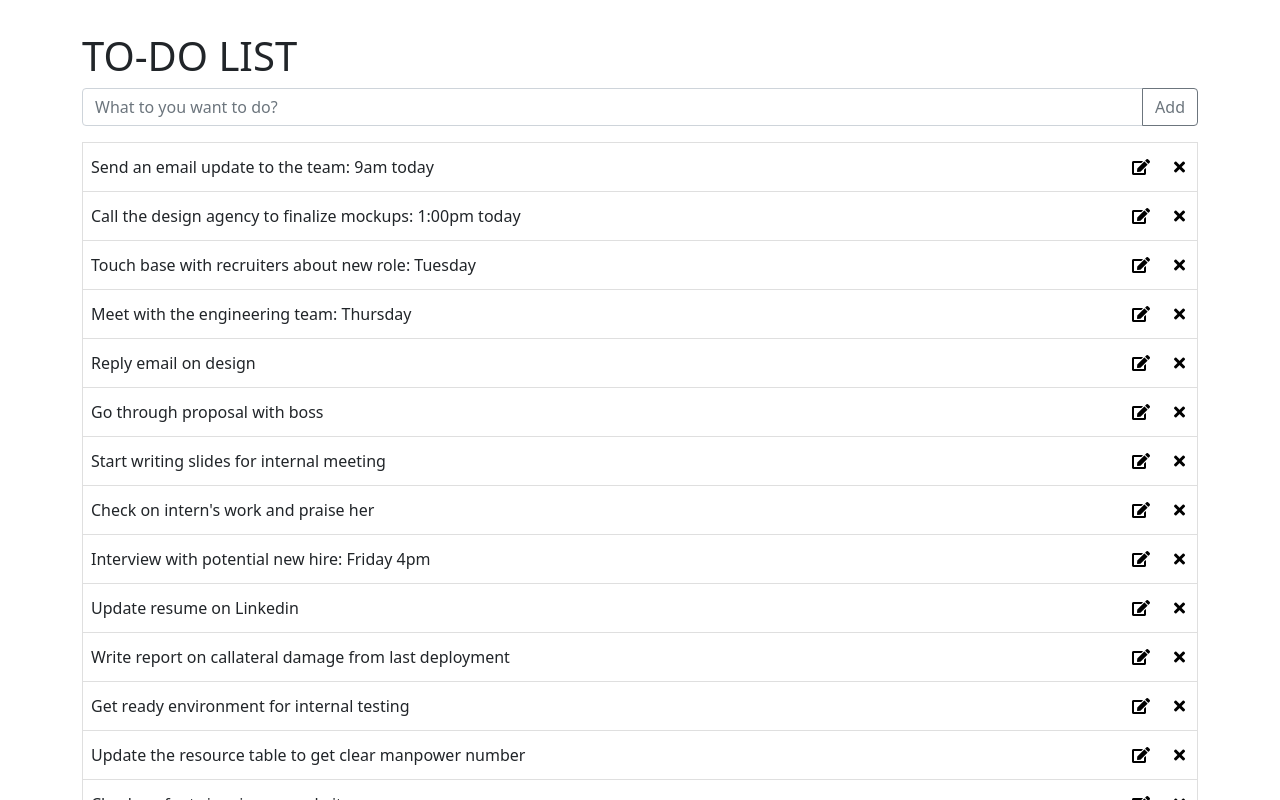
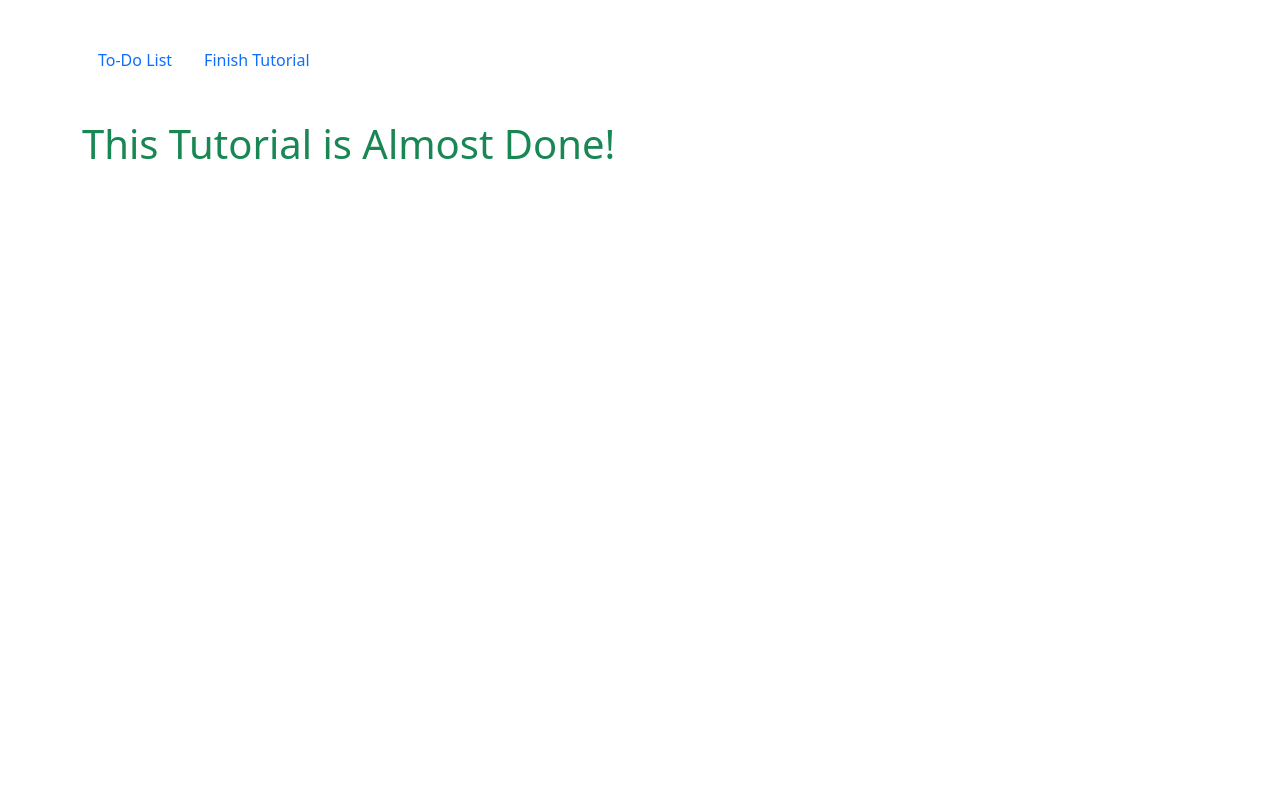
Before and after one commit to kenhua-l/react-with-websparks, a React (Create React App) app: page /success-page in a window 1280 px wide. Shown: the top 800 px of the page. Built offline with nearby package versions, Linux system fonts and the light colour scheme.

Commit message:
routing with navigation and new page

```diff
--- a/package.json
+++ b/package.json
@@ -36,6 +36,7 @@
     ]
   },
   "devDependencies": {
-    "axios": "^0.21.1"
+    "axios": "^0.21.1",
+    "react-router-dom": "^5.2.0"
   }
 }
--- a/src/App.js
+++ b/src/App.js
@@ -2,12 +2,40 @@ import './css/bootstrap.min.css';
 import './css/all.min.css';
 import './css/todolist.css';
 import TodoListContainer from './containers/TodoListContainer';
+import SuccessPage from './containers/SuccessPage';
+import Navigation from './components/Navigation';
+import {
+  BrowserRouter as Router,
+  Switch,
+  Route,
+} from 'react-router-dom';
 
 function App() {
   return (
-    <TodoListContainer
-      title="TO-DO LIST"
-    />
+    <Router>
+      <main>
+        <section className="pb-0">
+          <div className="container">
+            <Navigation />
+          </div>
+        </section>
+      </main>
+      <Switch>
+        <Route path="/success-page">
+          <SuccessPage />
+        </Route>
+        <Route path="/todo-list">
+          <TodoListContainer
+            title="TO-DO LIST"
+          />
+        </Route>
+        <Route path="/">
+          <TodoListContainer
+            title="TO-DO LIST"
+          />
+        </Route>
+      </Switch>
+    </Router>
   );
 }
 
--- /dev/null
+++ b/src/components/Navigation.js
@@ -0,0 +1,21 @@
+import React, { Component } from 'react';
+import { Link } from 'react-router-dom';
+
+class Navigation extends Component {
+  render() {
+    return (
+      <nav className="nav navbar">
+        <ul className="nav ">
+          <li className="nav-item">
+            <Link className="nav-link" to="/todo-list">To-Do List</Link>
+          </li>
+          <li className="nav-item">
+            <Link className="nav-link" to="/success-page">Finish Tutorial</Link>
+          </li>
+        </ul>
+      </nav>
+    )
+  }
+}
+
+export default Navigation;
--- /dev/null
+++ b/src/containers/SuccessPage.js
@@ -0,0 +1,13 @@
+import React, { Component } from 'react';
+
+function SuccessPage() {
+  return (
+    <section>
+      <div className="container">
+        <h1 className="text-success">This Tutorial is Almost Done!</h1>
+      </div>
+    </section>
+  )
+}
+
+export default SuccessPage;
--- a/src/containers/TodoListContainer.js
+++ b/src/containers/TodoListContainer.js
@@ -1,5 +1,4 @@
 import React, { Component } from 'react';
-import Axios from 'axios';
 import TodoList from '../components/TodoList';
 import TodoAdd from '../components/TodoAdd';
 import Api from '../helpers/Api';
```
Also changed, not shown: 1 other file (tests, documents, lock files or other folders).
